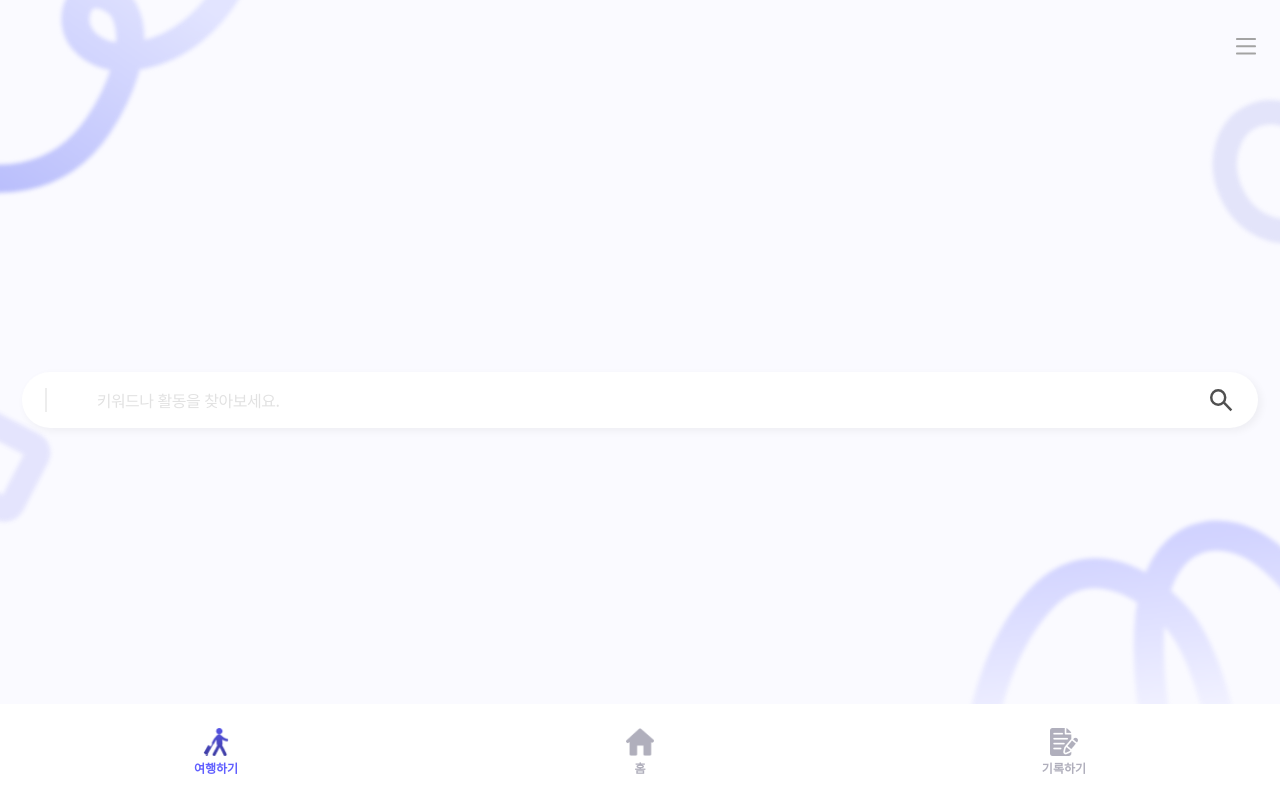
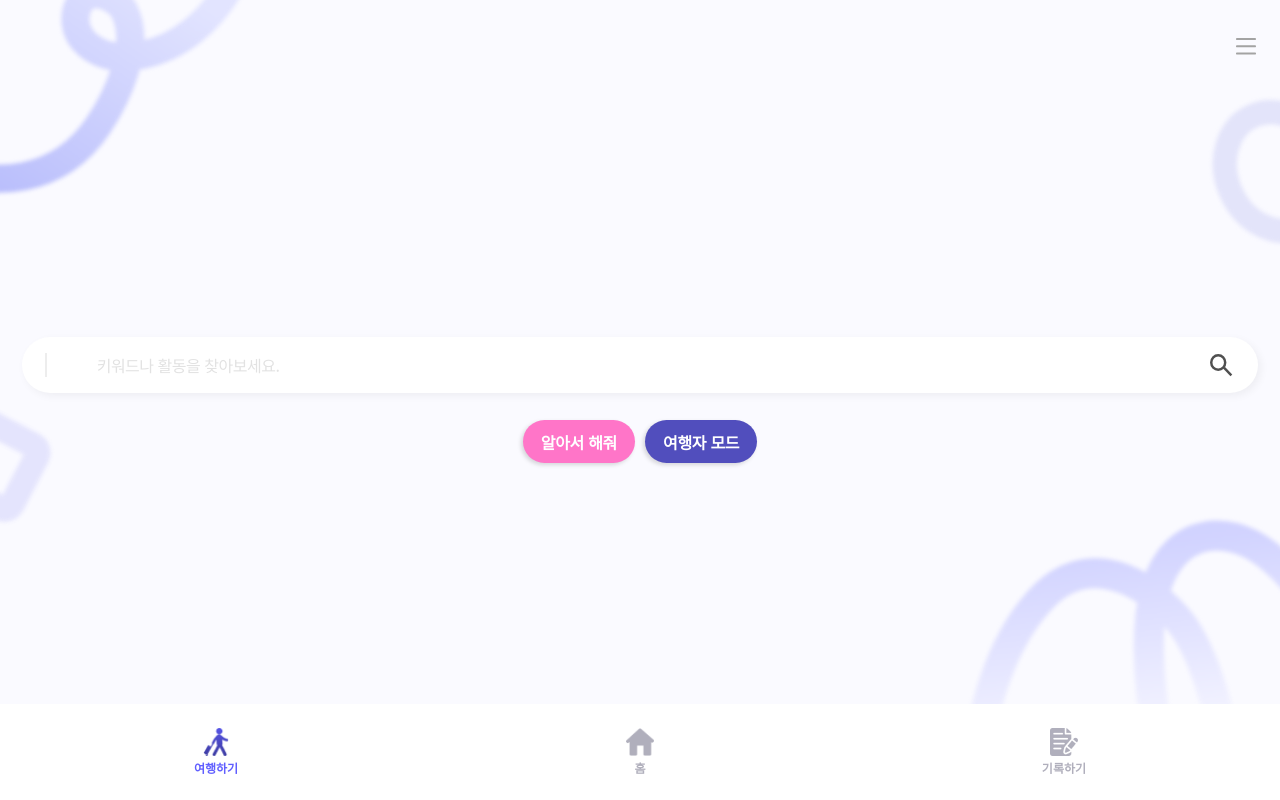
Before and after one commit to BTS-Busan-Trip-Supporter/front-end, a Next.js app: page /travel in a window 1280 px wide. Built offline with nearby package versions, Linux system fonts and the light colour scheme.

Commit message:
feat: Add CustomButton component

```diff
--- a/src/app/pages/travel-page.tsx
+++ b/src/app/pages/travel-page.tsx
@@ -2,7 +2,7 @@
 
 import styled from '@emotion/styled';
 
-import { Background, SearchBox } from '@/components';
+import { Background, SearchBox, CustomButton } from '@/components';
 
 export function TravelPage() {
   return (
@@ -10,6 +10,10 @@ export function TravelPage() {
       <Background page='travel' />
       <styles.container>
         <SearchBox />
+        <styles.btnCon>
+          <CustomButton color='#FF75C8' text='알아서 해줘' />
+          <CustomButton color='#514EBD' text='여행자 모드' />
+        </styles.btnCon>
       </styles.container>
     </>
   );
@@ -26,4 +30,10 @@ const styles = {
     align-items: center;
     gap: 1.69rem;
   `,
+  btnCon: styled.div`
+    width: 100%;
+    display: flex;
+    gap: 0.62rem;
+    justify-content: center;
+  `,
 };
--- /dev/null
+++ b/src/components/CustomButton.tsx
@@ -0,0 +1,29 @@
+'use client';
+
+import styled from '@emotion/styled';
+
+interface Color {
+  $color: string;
+}
+
+export function CustomButton({ color, text }: { color: string; text: string }) {
+  return <styles.button $color={color}>{text}</styles.button>;
+}
+
+const styles = {
+  button: styled.button<Color>`
+    border-radius: 2.8125rem;
+    background: ${(props) => props.$color};
+    padding: 0.6rem 1.13rem;
+    box-shadow: -2px 2px 4px 0px rgba(0, 0, 0, 0.15);
+    border: none;
+
+    color: #fff;
+    font-family: 'Noto Sans KR';
+    font-size: 1rem;
+    font-style: normal;
+    font-weight: 700;
+    line-height: normal;
+    letter-spacing: -0.02rem;
+  `,
+};
--- a/src/components/index.ts
+++ b/src/components/index.ts
@@ -3,3 +3,4 @@ export * from './Header';
 export * from './Background';
 export * from './TravelComponent';
 export * from './SearchBox';
+export * from './CustomButton';
```
